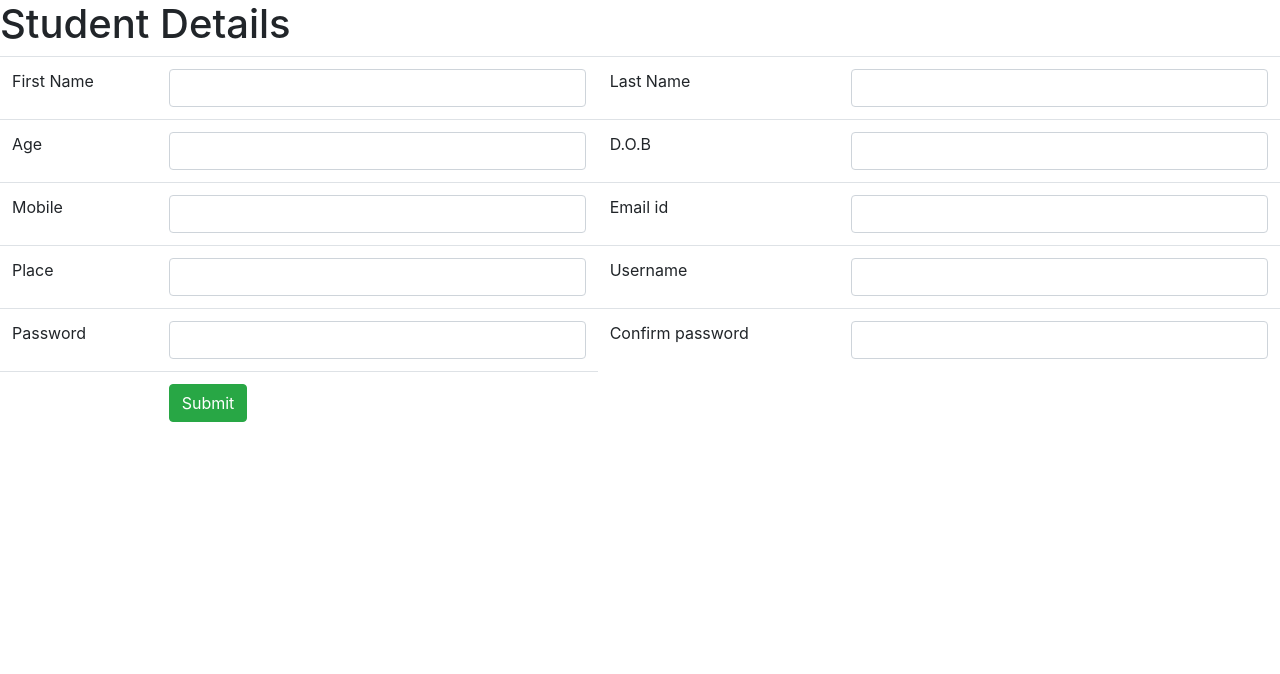
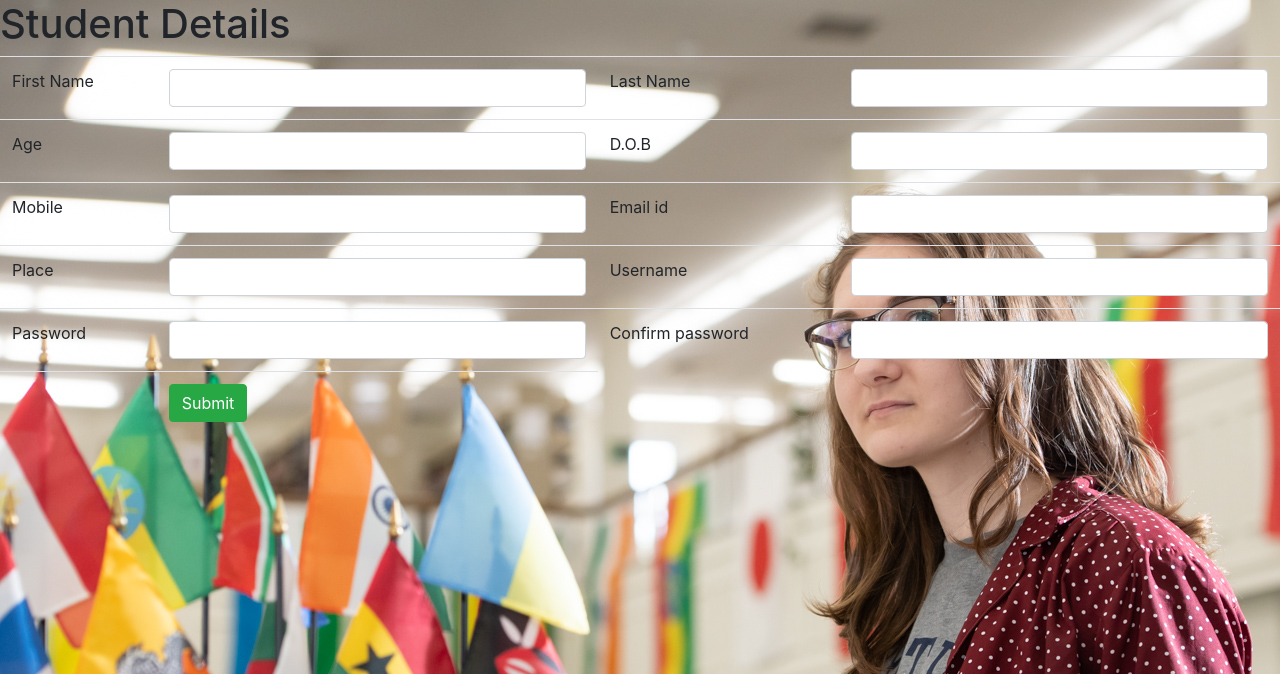
Before and after one commit to Suchithrasnair/Student-app, a PHP site: page / in a window 1280 px wide. Shown: the top 674 px of the page. Run offline with PHP 8.4, Linux system fonts and the light colour scheme.

Commit message:
images and backgound color added

```diff
--- /dev/null
+++ b/css/style.css
@@ -0,0 +1,3 @@
+.bgcolor{
+    background: orchid url("../images/4044_cottey_am_4.12.18_-471.jpg") no-repeat;
+}
--- a/index.php
+++ b/index.php
@@ -1,12 +1,13 @@
 <!DOCTYPE html>
 <html lang="en">
 <head>
+    <link rel="stylesheet" href="css/style.css">
     <meta charset="UTF-8">
     <meta name="viewport" content="width=device-width, initial-scale=1.0">
     <title>Student App</title>
     <link rel="stylesheet" href="https://cdn.jsdelivr.net/npm/bootstrap@4.5.3/dist/css/bootstrap.min.css" integrity="sha384-TX8t27EcRE3e/ihU7zmQxVncDAy5uIKz4rEkgIXeMed4M0jlfIDPvg6uqKI2xXr2" crossorigin="anonymous">
 </head>
-<body>
+<body class="bgcolor">
     <h1>Student Details</h1>
     <table class="table">
         <tr>
```
Also changed, not shown: images/4044_cottey_am_4.12.18_-471.jpg (added).
